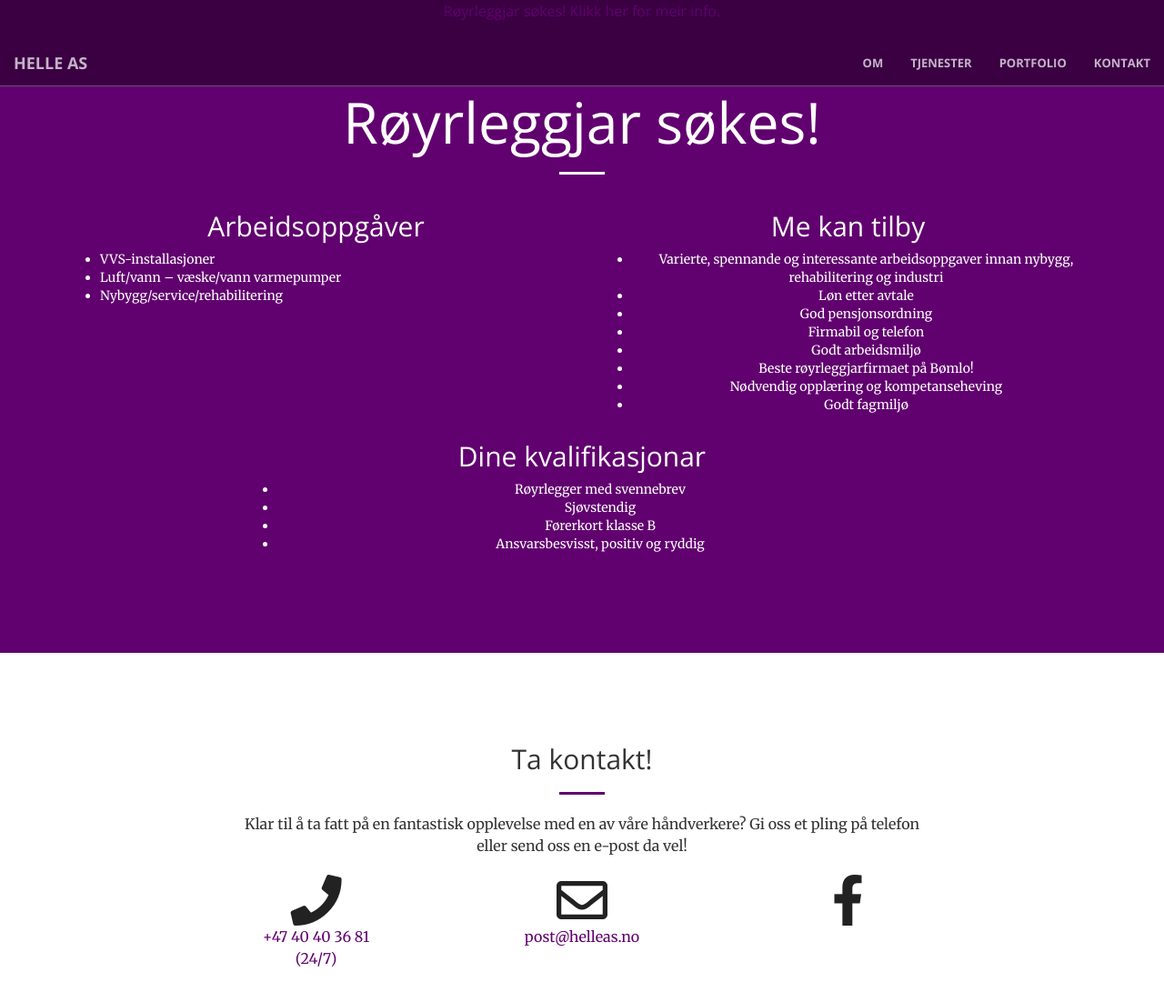
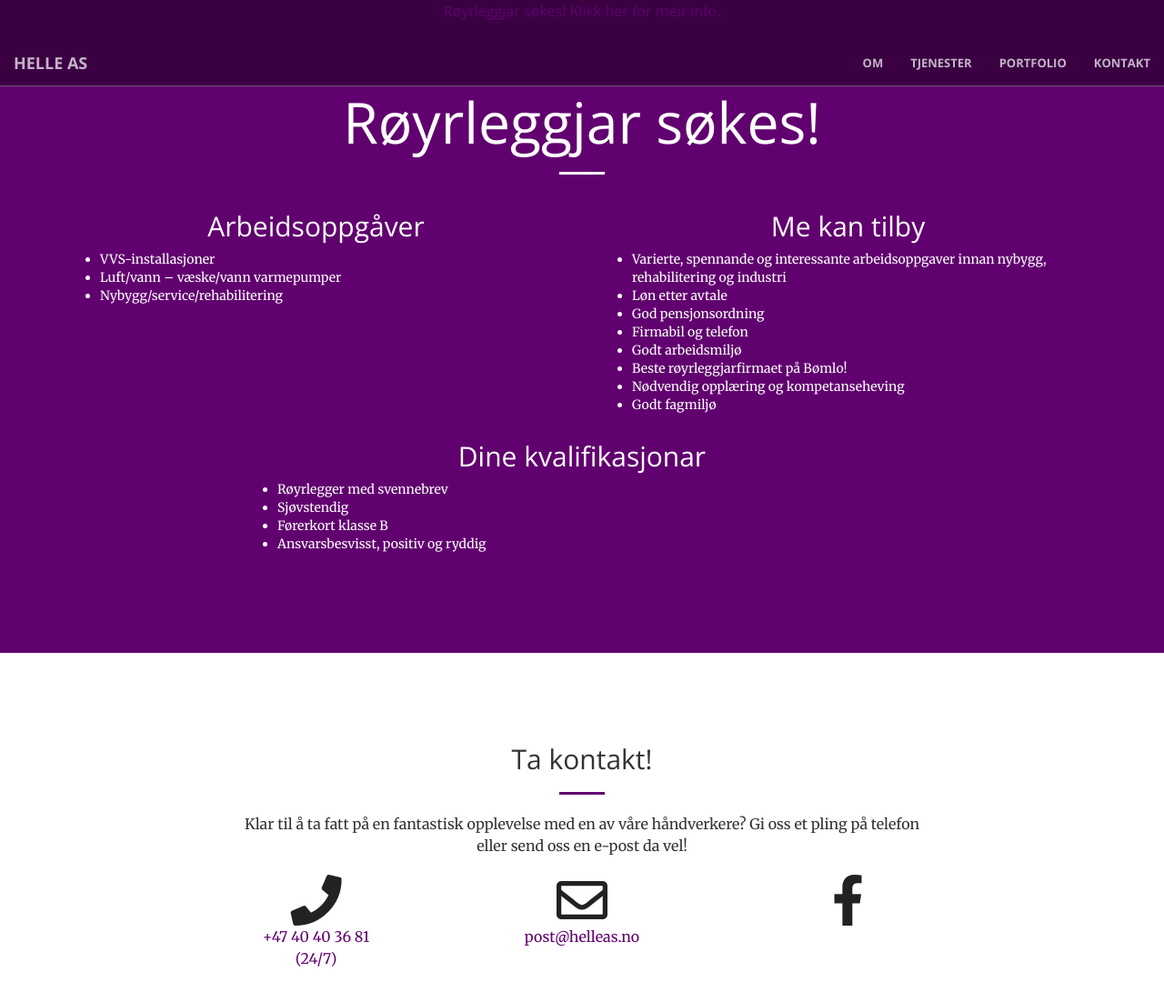
Before and after one commit to adriah/pro-ror, a Jekyll site: the page built from hire.html, in a window 1280 px wide and 1186 px high. Shown: the top 1102 px of the window at 91% size. Built offline with Jekyll 4.4.1, drawn with Linux system fonts in a browser that asks for light colours.

Commit message:
Fixing alignment for all lists

```diff
--- a/_includes/hire_text.html
+++ b/_includes/hire_text.html
@@ -19,7 +19,7 @@
             </div>
             <div class="col col-md-6 text-center">
 				<h2>Me kan tilby</h2>
-				<ul>
+				<ul class="text-left">
 					<li>Varierte, spennande og interessante arbeidsoppgaver innan nybygg, rehabilitering og industri</li>
 					<li>Løn etter avtale</li>
 					<li>God pensjonsordning</li>
@@ -32,7 +32,7 @@
             </div>
             <div class="col-lg-8 col-lg-offset-2 text-center">
 				<h2>Dine kvalifikasjonar</h2>
-				<ul>
+				<ul class="text-left">
 					<li>Røyrlegger med svennebrev</li>
 					<li>Sjøvstendig</li>
 					<li>Førerkort klasse B</li>
```
